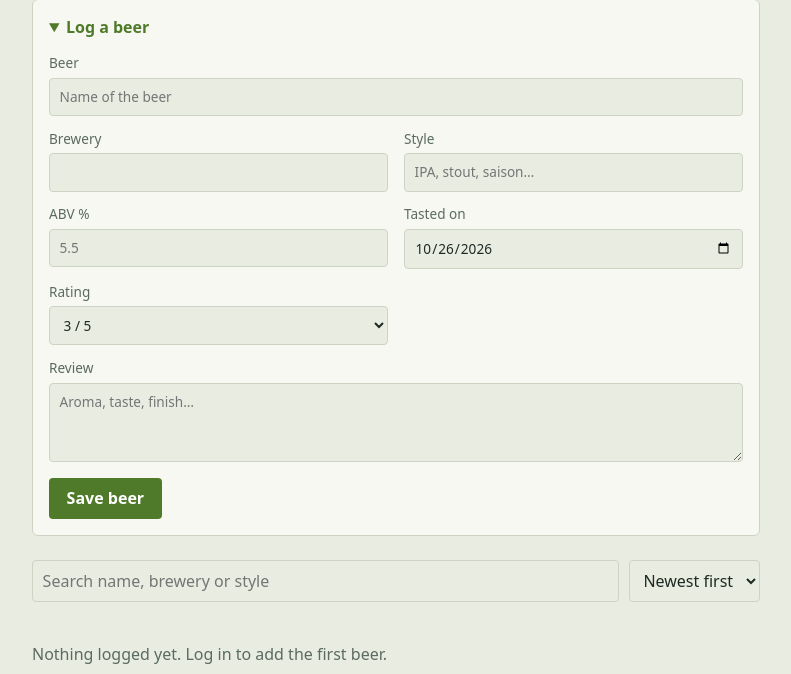
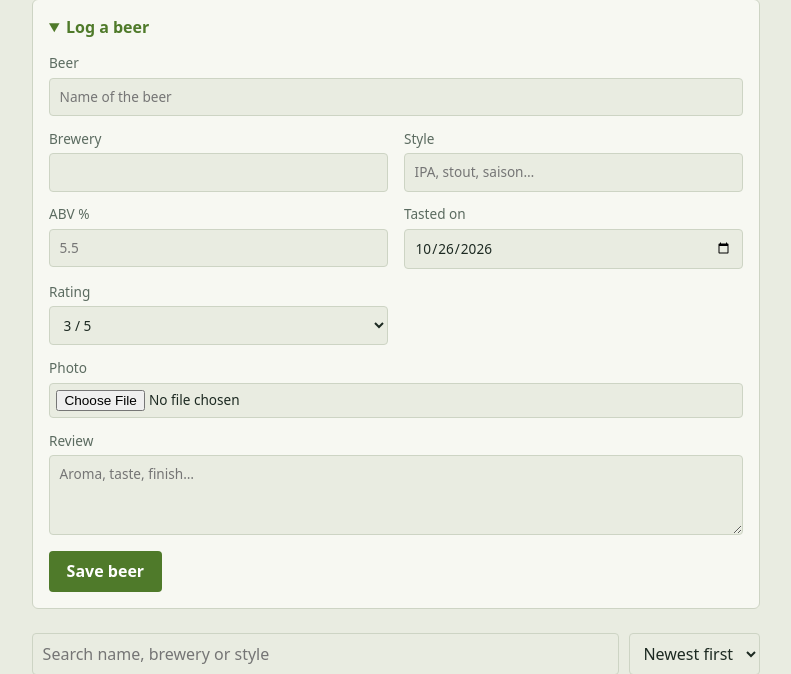
Before and after one commit to Freaky2112/Beer, a Flask app: page / in a window 1280 px wide. Shown: the part 95-769 px from the top of the page, without its empty margins (244-1035 px from the left). Run offline with Flask 3, Linux system fonts and the light colour scheme; the visitor is signed in with stand-in values (Sample User, id 1); data that the repository does not hold is empty; parts of the project's set-up code (start-up, migrations or seed data) failed here and were passed over.

Commit message:
add Picture

```diff
--- a/app/app.py
+++ b/app/app.py
@@ -1,16 +1,28 @@
 import hmac
 import os
 import time
+import uuid
 from datetime import date
 from functools import wraps
 
 import pymysql
 from flask import (Flask, abort, flash, redirect, render_template, request,
-                   session, url_for)
+                   send_from_directory, session, url_for)
+from PIL import Image, ImageOps
 
 app = Flask(__name__)
+for _v in ("SECRET_KEY", "ADMIN_USER", "ADMIN_PASSWORD"):
+    if not os.environ.get(_v):
+        raise SystemExit(f"Missing {_v}: set it in .env and run 'docker compose up -d --build'")
 app.secret_key = os.environ["SECRET_KEY"]
-app.config.update(SESSION_COOKIE_SAMESITE="Lax", SESSION_COOKIE_HTTPONLY=True)
+app.config.update(
+    SESSION_COOKIE_SAMESITE="Lax",
+    SESSION_COOKIE_HTTPONLY=True,
+    MAX_CONTENT_LENGTH=15 * 1024 * 1024,
+)
+
+UPLOAD_DIR = os.environ.get("UPLOAD_DIR", "/data/uploads")
+os.makedirs(UPLOAD_DIR, exist_ok=True)
 
 ADMIN_USER = os.environ["ADMIN_USER"]
 ADMIN_PASSWORD = os.environ["ADMIN_PASSWORD"]
@@ -83,6 +95,9 @@ def init_db():
         try:
             with db() as c, c.cursor() as cur:
                 cur.execute(SCHEMA)
+                cur.execute(
+                    "ALTER TABLE beers ADD COLUMN IF NOT EXISTS photo VARCHAR(64) NULL"
+                )
             return
         except pymysql.err.OperationalError:
             time.sleep(2)
@@ -132,14 +147,44 @@ def index():
     )
 
 
+def save_photo(file):
+    """Validate, resize and store an uploaded image. Returns filename or None."""
+    if not file or not file.filename:
+        return None
+    try:
+        img = Image.open(file.stream)
+        img = ImageOps.exif_transpose(img).convert("RGB")
+        img.thumbnail((1200, 1200))
+    except Exception:
+        flash("That file isn't a valid image, so the photo was skipped.")
+        return None
+    name = uuid.uuid4().hex + ".jpg"
+    img.save(os.path.join(UPLOAD_DIR, name), "JPEG", quality=85)
+    return name
+
+
+def remove_photo(name):
+    if name:
+        try:
+            os.remove(os.path.join(UPLOAD_DIR, os.path.basename(name)))
+        except FileNotFoundError:
+            pass
+
+
+@app.route("/uploads/<path:name>")
+def photo(name):
+    return send_from_directory(UPLOAD_DIR, name, max_age=86400)
+
+
 @app.post("/add")
 @login_required
 def add():
+    photo_name = save_photo(request.files.get("photo"))
     with db() as c, c.cursor() as cur:
         cur.execute(
-            "INSERT INTO beers (name, brewery, style, abv, rating, review, tasted_on)"
-            " VALUES (%s,%s,%s,%s,%s,%s,%s)",
-            form_data(),
+            "INSERT INTO beers (name, brewery, style, abv, rating, review, tasted_on, photo)"
+            " VALUES (%s,%s,%s,%s,%s,%s,%s,%s)",
+            (*form_data(), photo_name),
         )
     return redirect(url_for("index"))
 
@@ -148,17 +193,26 @@ def add():
 @login_required
 def edit(beer_id):
     with db() as c, c.cursor() as cur:
+        cur.execute("SELECT * FROM beers WHERE id=%s", (beer_id,))
+        beer = cur.fetchone()
+        if not beer:
+            abort(404)
         if request.method == "POST":
+            old = beer["photo"]
+            new = save_photo(request.files.get("photo"))
+            keep = old
+            if new:
+                keep = new
+            elif request.form.get("remove_photo"):
+                keep = None
             cur.execute(
                 "UPDATE beers SET name=%s, brewery=%s, style=%s, abv=%s,"
-                " rating=%s, review=%s, tasted_on=%s WHERE id=%s",
-                (*form_data(), beer_id),
+                " rating=%s, review=%s, tasted_on=%s, photo=%s WHERE id=%s",
+                (*form_data(), keep, beer_id),
             )
+            if keep != old:
+                remove_photo(old)
             return redirect(url_for("index"))
-        cur.execute("SELECT * FROM beers WHERE id=%s", (beer_id,))
-        beer = cur.fetchone()
-    if not beer:
-        abort(404)
     return render_template("edit.html", b=beer)
 
 
@@ -166,5 +220,9 @@ def edit(beer_id):
 @login_required
 def delete(beer_id):
     with db() as c, c.cursor() as cur:
+        cur.execute("SELECT photo FROM beers WHERE id=%s", (beer_id,))
+        row = cur.fetchone()
         cur.execute("DELETE FROM beers WHERE id=%s", (beer_id,))
+    if row:
+        remove_photo(row["photo"])
     return redirect(url_for("index"))
--- a/app/requirements.txt
+++ b/app/requirements.txt
@@ -1,3 +1,4 @@
 flask==3.0.3
 pymysql==1.1.1
 gunicorn==22.0.0
+pillow==10.4.0
--- a/app/static/style.css
+++ b/app/static/style.css
@@ -59,3 +59,16 @@ a:hover, .link:hover { text-decoration: underline; }
 .narrow { max-width: 380px; }
 .error { color: #b3361f; margin: 0 0 .8rem; }
 @media (prefers-color-scheme: dark) { .error { color: #ef8a73; } }
+
+.beers li { display: flex; gap: 1rem; }
+.beers .body { flex: 1; min-width: 0; }
+.thumb img { display: block; width: 96px; height: 96px; object-fit: cover; border-radius: 4px; border: 1px solid var(--line); }
+.current { display: flex; align-items: center; gap: .8rem; margin: .2rem 0; }
+.current img { object-fit: cover; border-radius: 4px; border: 1px solid var(--line); }
+.check { display: flex; align-items: center; gap: .4rem; }
+input[type=file] { padding: .4rem; }
+@media (max-width: 520px) {
+  .beers li { flex-wrap: wrap; }
+  .thumb img { width: 72px; height: 72px; }
+  .beers .actions { flex-direction: row; width: 100%; }
+}
--- a/app/templates/_form.html
+++ b/app/templates/_form.html
@@ -21,6 +21,15 @@
       {% endfor %}
     </select>
   </label>
+  <label class="wide">Photo
+    {% if b and b.photo %}
+    <span class="current">
+      <img src="{{ url_for('photo', name=b.photo) }}" alt="" width="64" height="64">
+      <span class="check"><input type="checkbox" name="remove_photo" value="1"> Remove this photo</span>
+    </span>
+    {% endif %}
+    <input type="file" name="photo" accept="image/*">
+  </label>
   <label class="wide">Review
     <textarea name="review" rows="3" placeholder="Aroma, taste, finish…">{{ b.review or '' if b else '' }}</textarea>
   </label>
--- a/app/templates/edit.html
+++ b/app/templates/edit.html
@@ -9,7 +9,7 @@
 <body>
 <main>
   <header><h1>Edit beer</h1></header>
-  <form method="post" class="add open">
+  <form method="post" class="add open" enctype="multipart/form-data">
     {% include "_form.html" %}
     <div class="row">
       <button class="primary">Save changes</button>
--- a/app/templates/index.html
+++ b/app/templates/index.html
@@ -20,10 +20,12 @@
     </div>
   </header>
 
+  {% for m in get_flashed_messages() %}<p class="error">{{ m }}</p>{% endfor %}
+
   {% if user %}
   <details class="add" {{ 'open' if not beers and not q }}>
     <summary>Log a beer</summary>
-    <form method="post" action="{{ url_for('add') }}">
+    <form method="post" action="{{ url_for('add') }}" enctype="multipart/form-data">
       {% set b = none %}
       {% include "_form.html" %}
       <button class="primary">Save beer</button>
@@ -50,6 +52,7 @@
       <div class="pips" title="{{ b.rating }} / 5" aria-label="{{ b.rating }} out of 5">
         {% for i in range(1,6) %}<span class="{{ 'on' if i <= b.rating }}"></span>{% endfor %}
       </div>
+      {% if b.photo %}<a class="thumb" href="{{ url_for('photo', name=b.photo) }}"><img src="{{ url_for('photo', name=b.photo) }}" alt="{{ b.name }}" loading="lazy"></a>{% endif %}
       <div class="body">
         <h2>{{ b.name }}</h2>
         <p class="meta">
--- a/docker-compose.yml
+++ b/docker-compose.yml
@@ -26,6 +26,9 @@ services:
       SECRET_KEY: ${SECRET_KEY}
       ADMIN_USER: ${ADMIN_USER}
       ADMIN_PASSWORD: ${ADMIN_PASSWORD}
+      UPLOAD_DIR: /data/uploads
+    volumes:
+      - uploads:/data/uploads
     ports:
       - "8080:5000"
     depends_on:
@@ -34,3 +37,4 @@ services:
 
 volumes:
   db_data:
+  uploads:
```
Also changed, not shown: 2 other files.
